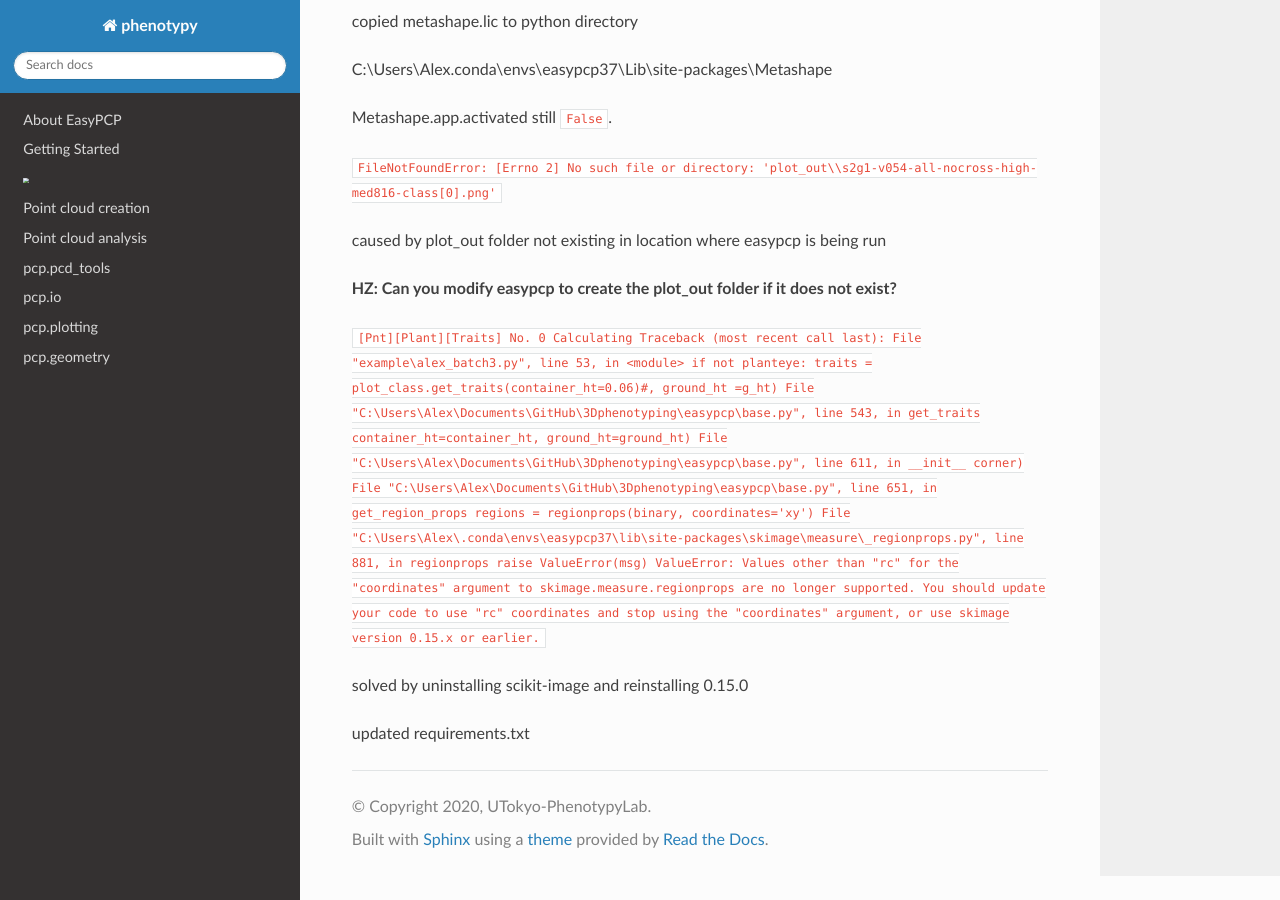
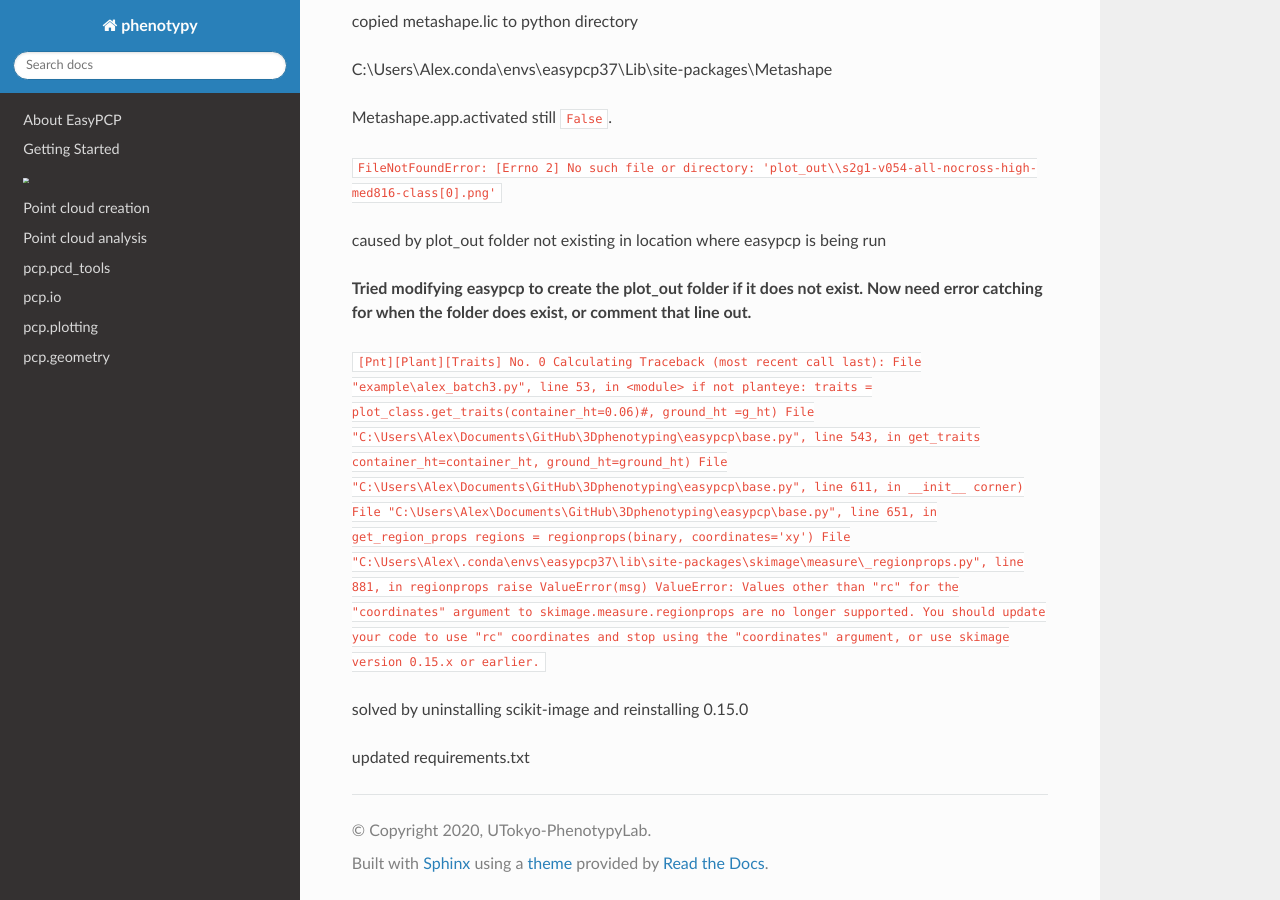
Before and after one commit to MorphometricsGroup/EasyDCP, a Sphinx documentation site: the page built from docs/source/troubleshooting.md, in a window 1280 px wide and 900 px high, scrolled down 680 px. Built offline with Sphinx 7.4.7 and the Read the Docs theme 2.0.0, drawn with Linux system fonts in a browser that asks for light colours.

Commit message:
Update troubleshooting.md

```diff
--- a/docs/source/troubleshooting.md
+++ b/docs/source/troubleshooting.md
@@ -50,7 +50,7 @@ Metashape.app.activated still `False`.
 
 caused by plot_out folder not existing in location where easypcp is being run
 
-**HZ: Can you modify easypcp to create the plot_out folder if it does not exist?**
+**Tried modifying easypcp to create the plot_out folder if it does not exist. Now need error catching for when the folder does exist, or comment that line out.**
 
 
 
```
